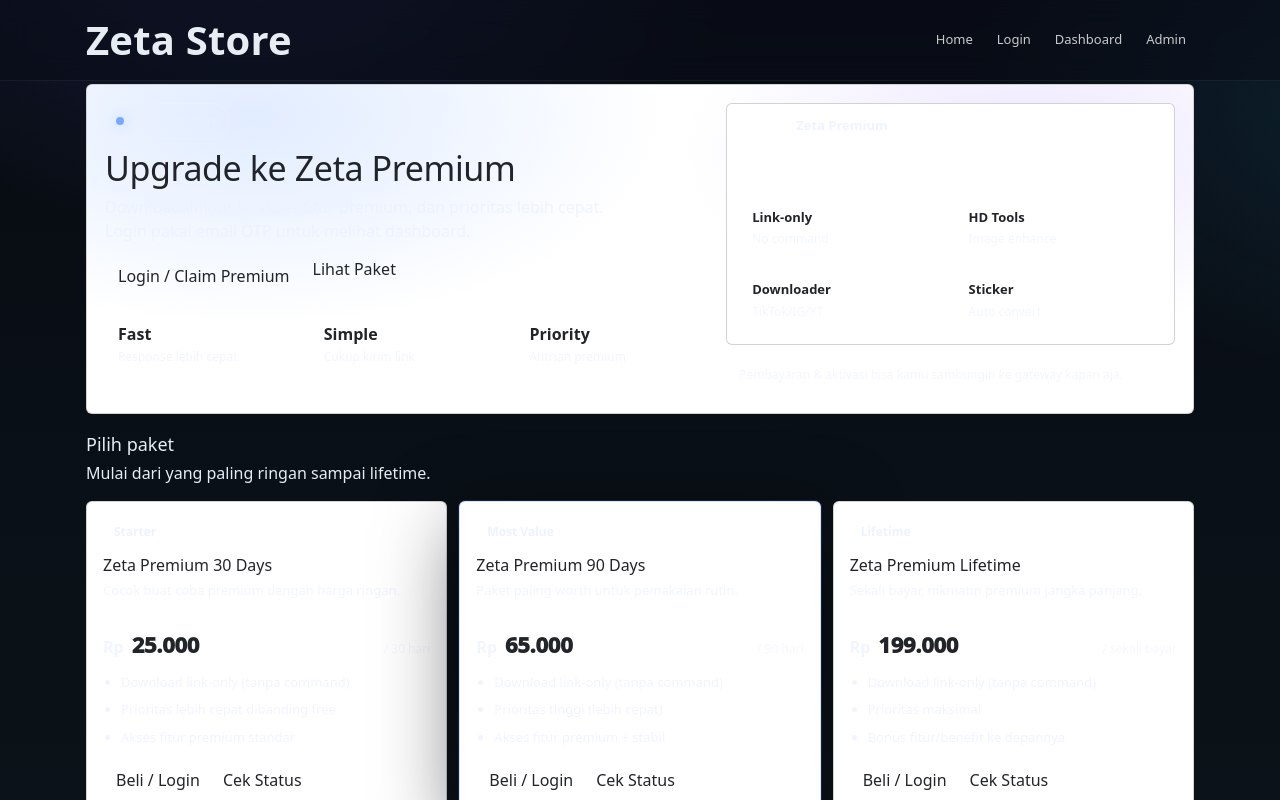
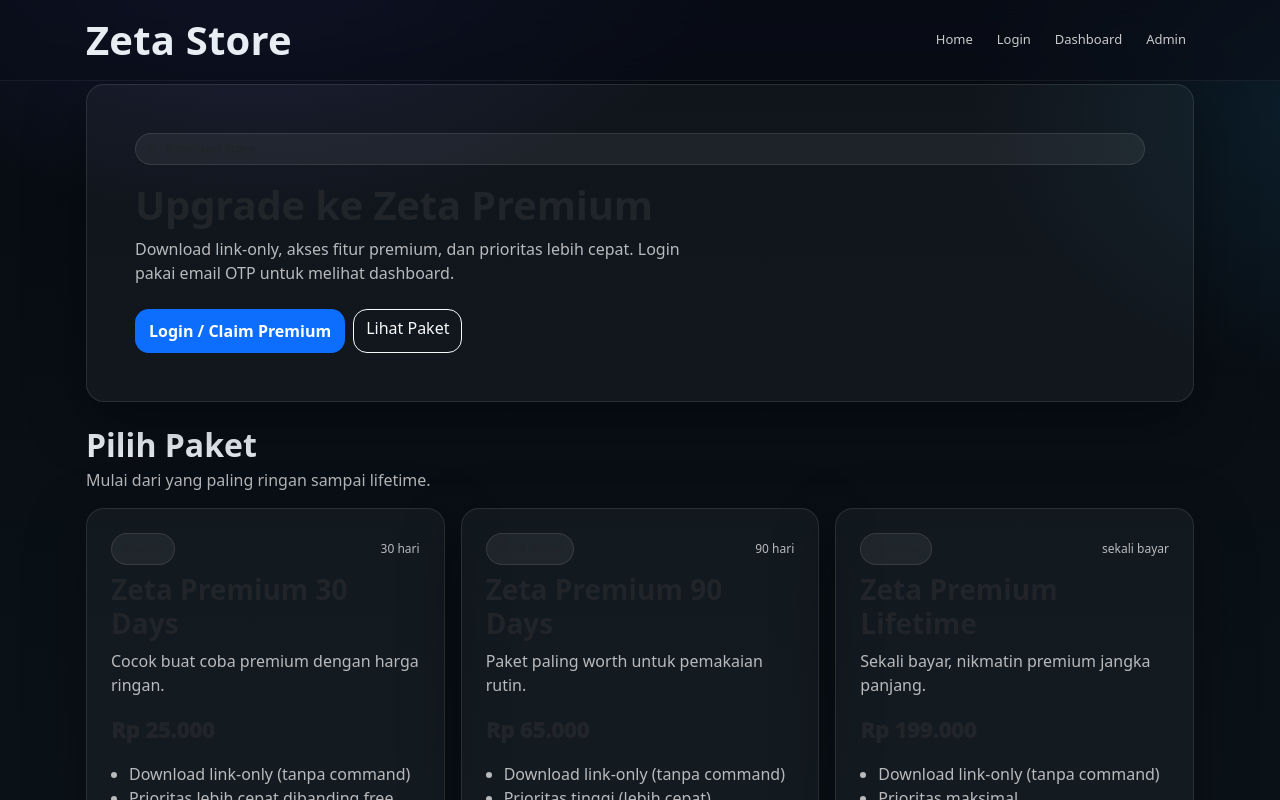
Before and after one commit to tuyyistore/zetastore, a Nuxt app: page / in a window 1280 px wide. Shown: the top 800 px of the page. Built offline with nearby package versions, Linux system fonts and the light colour scheme.

Commit message:
Update index.vue

```diff
--- a/pages/index.vue
+++ b/pages/index.vue
@@ -1,116 +1,55 @@
 <template>
-  <div class="stack">
-    <!-- HERO -->
-    <section class="hero card">
-      <div class="heroGlow" />
-      <div class="heroInner">
-        <div class="heroLeft">
-          <div class="pill">
-            <span class="pillDot" />
+  <div>
+    <div class="card card-soft p-4 p-md-5 mb-4">
+      <div class="badge-soft d-inline-flex align-items-center gap-2 mb-3">
+        <i class="bi bi-stars"></i>
         Premium Store
       </div>
 
-          <h1 class="heroTitle">Upgrade ke Zeta Premium</h1>
-          <p class="heroSub">
-            Download link-only, akses fitur premium, dan prioritas lebih cepat.
-            Login pakai email OTP untuk melihat dashboard.
+      <h1 class="mb-2" style="font-weight: 900; letter-spacing: -.2px;">
+        Upgrade ke Zeta Premium
+      </h1>
+      <p class="text-muted mb-4" style="max-width: 60ch;">
+        Download link-only, akses fitur premium, dan prioritas lebih cepat. Login pakai email OTP untuk melihat dashboard.
       </p>
 
-          <div class="heroCta">
-            <a class="btn" href="/login">Login / Claim Premium</a>
-            <a class="btnGhost" href="#pricing">Lihat Paket</a>
-          </div>
-
-          <div class="heroMeta">
-            <div class="metaItem">
-              <div class="metaTop">Fast</div>
-              <div class="metaBot">Response lebih cepat</div>
-            </div>
-            <div class="metaItem">
-              <div class="metaTop">Simple</div>
-              <div class="metaBot">Cukup kirim link</div>
-            </div>
-            <div class="metaItem">
-              <div class="metaTop">Priority</div>
-              <div class="metaBot">Antrian premium</div>
-            </div>
+      <div class="d-flex gap-2 flex-wrap">
+        <NuxtLink to="/login" class="btn btn-primary">Login / Claim Premium</NuxtLink>
+        <a href="#pricing" class="btn btn-outline-light">Lihat Paket</a>
       </div>
     </div>
 
-        <div class="heroRight">
-          <div class="preview card">
-            <div class="previewTop">
-              <div class="dot" />
-              <div class="dot" />
-              <div class="dot" />
-              <span class="previewTitle">Zeta Premium</span>
+    <div id="pricing" class="mb-3">
+      <h2 class="mb-1" style="font-weight: 900;">Pilih Paket</h2>
+      <div class="text-muted">Mulai dari yang paling ringan sampai lifetime.</div>
     </div>
 
-            <div class="previewBody">
-              <div class="line"></div>
-              <div class="line short"></div>
-              <div class="miniGrid">
-                <div class="miniCard">
-                  <div class="miniTitle">Link-only</div>
-                  <div class="miniSub">No command</div>
+    <div class="row g-3">
+      <div v-for="p in products" :key="p.slug" class="col-12 col-lg-4">
+        <div class="card card-soft p-4 h-100">
+          <div class="d-flex align-items-center justify-content-between mb-2">
+            <span class="badge-soft">{{ p.badge }}</span>
+            <span class="text-muted" style="font-size: 12px;">{{ p.per }}</span>
           </div>
-                <div class="miniCard">
-                  <div class="miniTitle">HD Tools</div>
-                  <div class="miniSub">Image enhance</div>
+
+          <h3 class="mb-2" style="font-weight: 900;">{{ p.name }}</h3>
+          <p class="text-muted mb-3">{{ p.description }}</p>
+
+          <div class="mb-3" style="font-weight: 950; font-size: 22px;">
+            Rp {{ formatID(p.price) }}
           </div>
-                <div class="miniCard">
-                  <div class="miniTitle">Downloader</div>
-                  <div class="miniSub">TikTok/IG/YT</div>
-                </div>
-                <div class="miniCard">
-                  <div class="miniTitle">Sticker</div>
-                  <div class="miniSub">Auto convert</div>
+
+          <ul class="text-muted" style="padding-left: 18px;">
+            <li v-for="(f, i) in p.features" :key="i">{{ f }}</li>
+          </ul>
+
+          <div class="mt-auto d-flex gap-2 flex-wrap">
+            <NuxtLink to="/login" class="btn btn-primary w-100">Beli / Login</NuxtLink>
+            <NuxtLink to="/dashboard" class="btn btn-outline-light w-100">Cek Status</NuxtLink>
           </div>
         </div>
       </div>
     </div>
-
-          <div class="note">
-            Pembayaran & aktivasi bisa kamu sambungin ke gateway kapan aja.
-          </div>
-        </div>
-      </div>
-    </section>
-
-    <!-- PRICING -->
-    <section id="pricing" class="pricing">
-      <div class="secHead">
-        <h2 class="secTitle">Pilih paket</h2>
-        <p class="muted">Mulai dari yang paling ringan sampai lifetime.</p>
-      </div>
-
-      <div class="grid">
-        <article v-for="p in products" :key="p.slug" class="product card" :class="{ featured: p.featured }">
-          <div class="productTop">
-            <div class="badge" v-if="p.badge">{{ p.badge }}</div>
-            <h3 class="productName">{{ p.name }}</h3>
-            <p class="productDesc">{{ p.description }}</p>
-          </div>
-
-          <div class="priceRow">
-            <div class="price">
-              <span class="rp">Rp</span>
-              <span class="amt">{{ formatID(p.price) }}</span>
-            </div>
-            <div class="per">{{ p.per }}</div>
-          </div>
-
-          <ul class="feat">
-            <li v-for="(f, i) in p.features" :key="i">{{ f }}</li>
-          </ul>
-
-          <div class="actions">
-            <a class="btn" href="/login">Beli / Login</a>
-            <a class="btnGhost" href="/dashboard">Cek Status</a>
-          </div>
-        </article>
-      </div>
-    </section>
   </div>
 </template>
 
@@ -120,7 +59,7 @@ const products = [
     slug: 'zeta-premium-30d',
     name: 'Zeta Premium 30 Days',
     price: 25000,
-    per: '/ 30 hari',
+    per: '30 hari',
     badge: 'Starter',
     description: 'Cocok buat coba premium dengan harga ringan.',
     features: [
@@ -133,9 +72,8 @@ const products = [
     slug: 'zeta-premium-90d',
     name: 'Zeta Premium 90 Days',
     price: 65000,
-    per: '/ 90 hari',
+    per: '90 hari',
     badge: 'Most Value',
-    featured: true,
     description: 'Paket paling worth untuk pemakaian rutin.',
     features: [
       'Download link-only (tanpa command)',
@@ -147,212 +85,16 @@ const products = [
     slug: 'zeta-lifetime',
     name: 'Zeta Premium Lifetime',
     price: 199000,
-    per: '/ sekali bayar',
+    per: 'sekali bayar',
     badge: 'Lifetime',
     description: 'Sekali bayar, nikmatin premium jangka panjang.',
     features: [
       'Download link-only (tanpa command)',
       'Prioritas maksimal',
-      'Bonus fitur/benefit ke depannya'
+      'Bonus benefit ke depannya'
     ]
   }
 ]
 
 const formatID = (n) => Number(n || 0).toLocaleString('id-ID')
 </script>
-
-<style scoped>
-.stack{display:grid;gap:16px}
-
-.hero{
-  position: relative;
-  overflow: hidden;
-  padding: 18px;
-}
-.heroGlow{
-  position:absolute;
-  inset:-2px;
-  background:
-    radial-gradient(700px 350px at 15% 10%, rgba(118,169,255,.22), transparent 60%),
-    radial-gradient(600px 320px at 85% 20%, rgba(155,123,255,.18), transparent 58%),
-    radial-gradient(400px 240px at 50% 120%, rgba(255,255,255,.06), transparent 60%);
-  pointer-events:none;
-}
-.heroInner{
-  position:relative;
-  display:grid;
-  grid-template-columns: 1.15fr .85fr;
-  gap: 14px;
-  align-items: stretch;
-}
-@media (max-width: 900px){
-  .heroInner{grid-template-columns:1fr}
-}
-
-.pill{
-  display:inline-flex;
-  align-items:center;
-  gap:10px;
-  padding: 8px 10px;
-  border: 1px solid rgba(255,255,255,.10);
-  border-radius: 999px;
-  background: rgba(255,255,255,.03);
-  color: rgba(234,240,255,.80);
-  font-size: 12px;
-}
-.pillDot{
-  width: 8px; height: 8px; border-radius: 99px;
-  background: rgba(118,169,255,1);
-  box-shadow: 0 0 14px rgba(118,169,255,.45);
-}
-
-.heroTitle{
-  margin: 12px 0 8px;
-  font-size: 34px;
-  letter-spacing: -.4px;
-  line-height: 1.05;
-}
-.heroSub{
-  margin: 0;
-  max-width: 56ch;
-  color: rgba(234,240,255,.72);
-}
-
-.heroCta{
-  display:flex;
-  gap:10px;
-  flex-wrap: wrap;
-  margin-top: 14px;
-}
-
-.heroMeta{
-  display:grid;
-  grid-template-columns: repeat(3, minmax(0,1fr));
-  gap: 10px;
-  margin-top: 16px;
-}
-@media (max-width: 540px){
-  .heroMeta{grid-template-columns:1fr}
-}
-.metaItem{
-  border: 1px solid rgba(255,255,255,.08);
-  background: rgba(255,255,255,.03);
-  border-radius: 16px;
-  padding: 10px 12px;
-}
-.metaTop{font-weight: 900}
-.metaBot{font-size: 12px; color: rgba(234,240,255,.65); margin-top: 2px}
-
-.preview{
-  padding: 12px;
-}
-.previewTop{
-  display:flex;
-  align-items:center;
-  gap: 8px;
-  padding-bottom: 10px;
-  border-bottom: 1px solid rgba(255,255,255,.07);
-}
-.dot{width: 9px; height: 9px; border-radius: 99px; background: rgba(255,255,255,.12)}
-.previewTitle{
-  margin-left: 6px;
-  font-weight: 900;
-  color: rgba(234,240,255,.80);
-  font-size: 13px;
-}
-.previewBody{padding-top: 10px}
-.line{
-  height: 10px;
-  border-radius: 10px;
-  background: rgba(255,255,255,.07);
-  margin-bottom: 10px;
-}
-.short{width: 72%}
-.miniGrid{
-  display:grid;
-  grid-template-columns: repeat(2, minmax(0,1fr));
-  gap: 10px;
-}
-.miniCard{
-  border: 1px solid rgba(255,255,255,.08);
-  background: rgba(255,255,255,.03);
-  border-radius: 16px;
-  padding: 10px 12px;
-}
-.miniTitle{font-weight: 900; font-size: 13px}
-.miniSub{color: rgba(234,240,255,.62); font-size: 12px; margin-top: 3px}
-
-.note{
-  margin-top: 10px;
-  color: rgba(234,240,255,.60);
-  font-size: 12px;
-  padding: 10px 12px;
-  border: 1px solid rgba(255,255,255,.08);
-  border-radius: 16px;
-  background: rgba(255,255,255,.02);
-}
-
-.secHead{margin-top: 4px}
-.secTitle{margin: 0 0 6px; font-size: 18px}
-
-.grid{
-  display:grid;
-  grid-template-columns: repeat(auto-fit, minmax(250px, 1fr));
-  gap: 12px;
-  margin-top: 12px;
-}
-
-.product{
-  padding: 16px;
-  position:relative;
-}
-.product.featured{
-  border-color: rgba(118,169,255,.35);
-  box-shadow: 0 0 0 1px rgba(118,169,255,.15), 0 24px 80px rgba(0,0,0,.55);
-}
-.badge{
-  display:inline-flex;
-  align-items:center;
-  gap:8px;
-  font-size: 12px;
-  font-weight: 900;
-  color: rgba(234,240,255,.85);
-  padding: 7px 10px;
-  border-radius: 999px;
-  border: 1px solid rgba(255,255,255,.10);
-  background: rgba(255,255,255,.03);
-  margin-bottom: 10px;
-}
-.productName{margin:0 0 6px; font-size: 16px}
-.productDesc{margin:0; color: rgba(234,240,255,.68); font-size: 13px}
-
-.priceRow{
-  margin-top: 14px;
-  display:flex;
-  align-items:baseline;
-  justify-content:space-between;
-  gap: 10px;
-  padding-top: 12px;
-  border-top: 1px solid rgba(255,255,255,.07);
-}
-.price{display:flex; align-items:baseline; gap:8px}
-.rp{color: rgba(234,240,255,.65); font-weight: 800}
-.amt{font-size: 22px; font-weight: 950; letter-spacing: -.3px}
-.per{color: rgba(234,240,255,.55); font-size: 12px}
-
-.feat{
-  margin: 12px 0 0;
-  padding-left: 18px;
-  color: rgba(234,240,255,.70);
-  font-size: 13px;
-  display:grid;
-  gap: 8px;
-}
-.actions{
-  margin-top: 14px;
-  display:flex;
-  gap: 10px;
-  flex-wrap: wrap;
-}
-.actions a{display:inline-flex; align-items:center; justify-content:center}
-</style>
```
Lines whose indentation alone changed are shown as unchanged.
